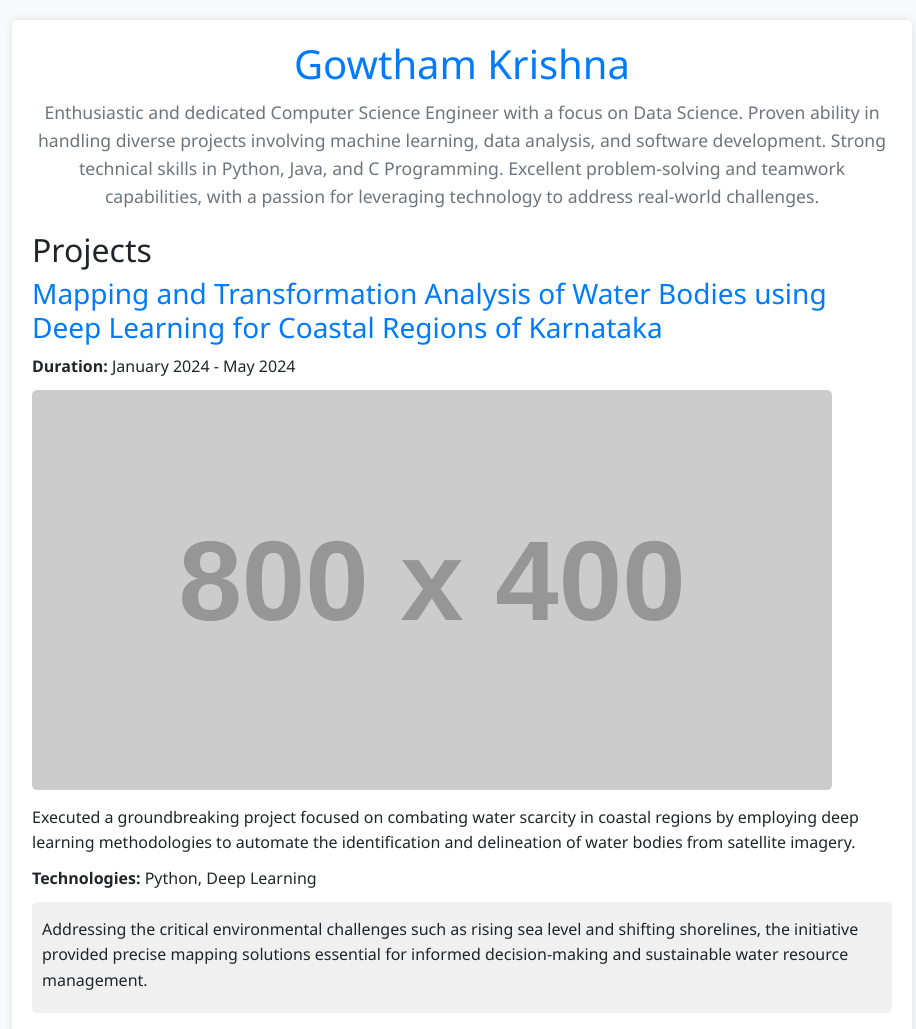
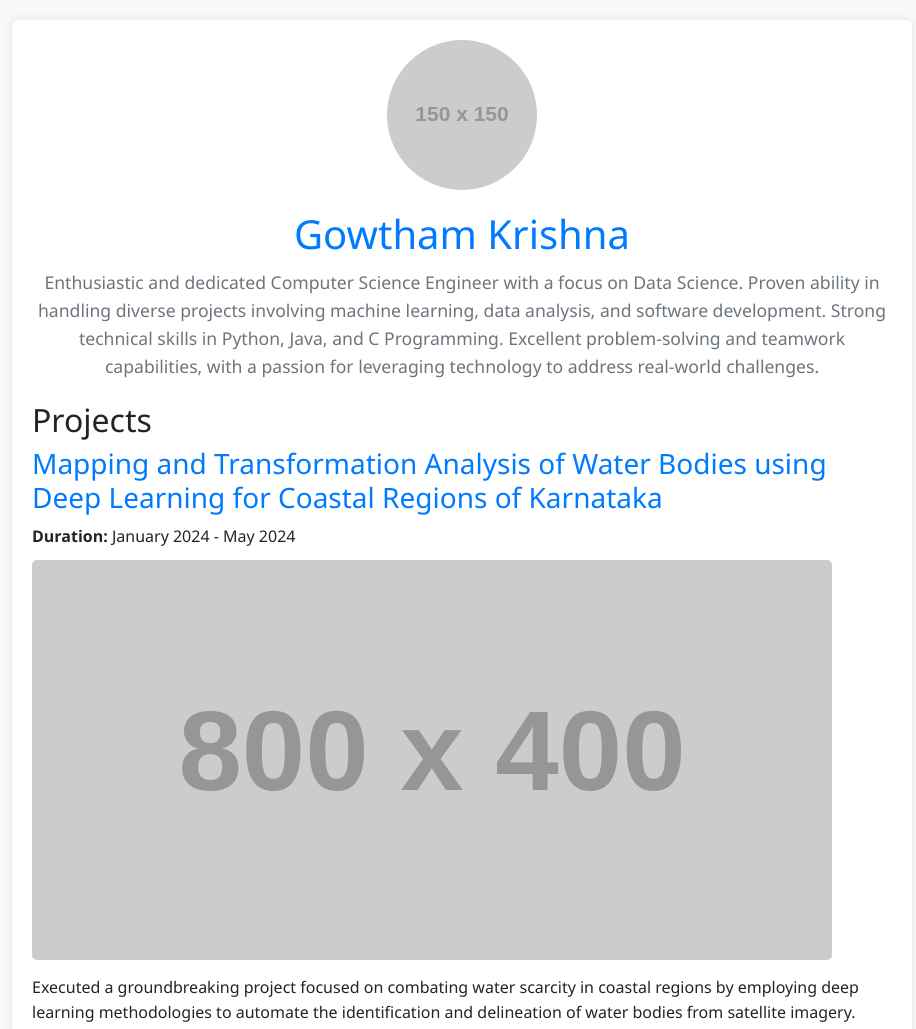
Before and after one commit to gowthamkrishna555/gowthamkrishna.github.io, a plain HTML site: page index.html in a window 1280 px wide. Shown: the top 1029 px of the page, without its empty margins (178-1094 px from the left). Drawn offline with nearby package versions, Linux system fonts and the light colour scheme; placeholder pictures from the web are drawn by us.

Commit message:
Update index.html

```diff
--- a/index.html
+++ b/index.html
@@ -42,6 +42,14 @@
             color: #6c757d;
         }
 
+        .profile-photo {
+            width: 150px;
+            height: 150px;
+            border-radius: 50%;
+            object-fit: cover;
+            margin-bottom: 20px;
+        }
+
         .project {
             margin-bottom: 30px;
         }
@@ -84,6 +92,7 @@
 <body>
     <div class="container">
         <header>
+            <img src="https://via.placeholder.com/150" alt="Gowtham Krishna" class="profile-photo">
             <h1>Gowtham Krishna</h1>
             <p>Enthusiastic and dedicated Computer Science Engineer with a focus on Data Science. Proven ability in handling diverse projects involving machine learning, data analysis, and software development. Strong technical skills in Python, Java, and C Programming. Excellent problem-solving and teamwork capabilities, with a passion for leveraging technology to address real-world challenges.</p>
         </header>
@@ -127,7 +136,6 @@
             <div class="project">
                 <h3>Predicting Heart Disease from clinical data using Machine Learning</h3>
                 <p><strong>Duration:</strong> April 2023</p>
-                <img src="https://via.placeholder.com/800x400" alt="Predicting Heart Disease">
                 <p>Developed a predictive model to detect heart diseases by leveraging machine learning and Python programming.</p>
                 <p>The project involved data processing, cleaning, building predictive algorithms, and evaluating the model’s performance.</p>
                 <p><strong>Technologies Used:</strong> Python, Pandas, NumPy, Matplotlib, Scikit Learn, Google Colab, Evaluation Metrics (Accuracy, Precision, Recall, F1-score, ROC curve)</p>
```
